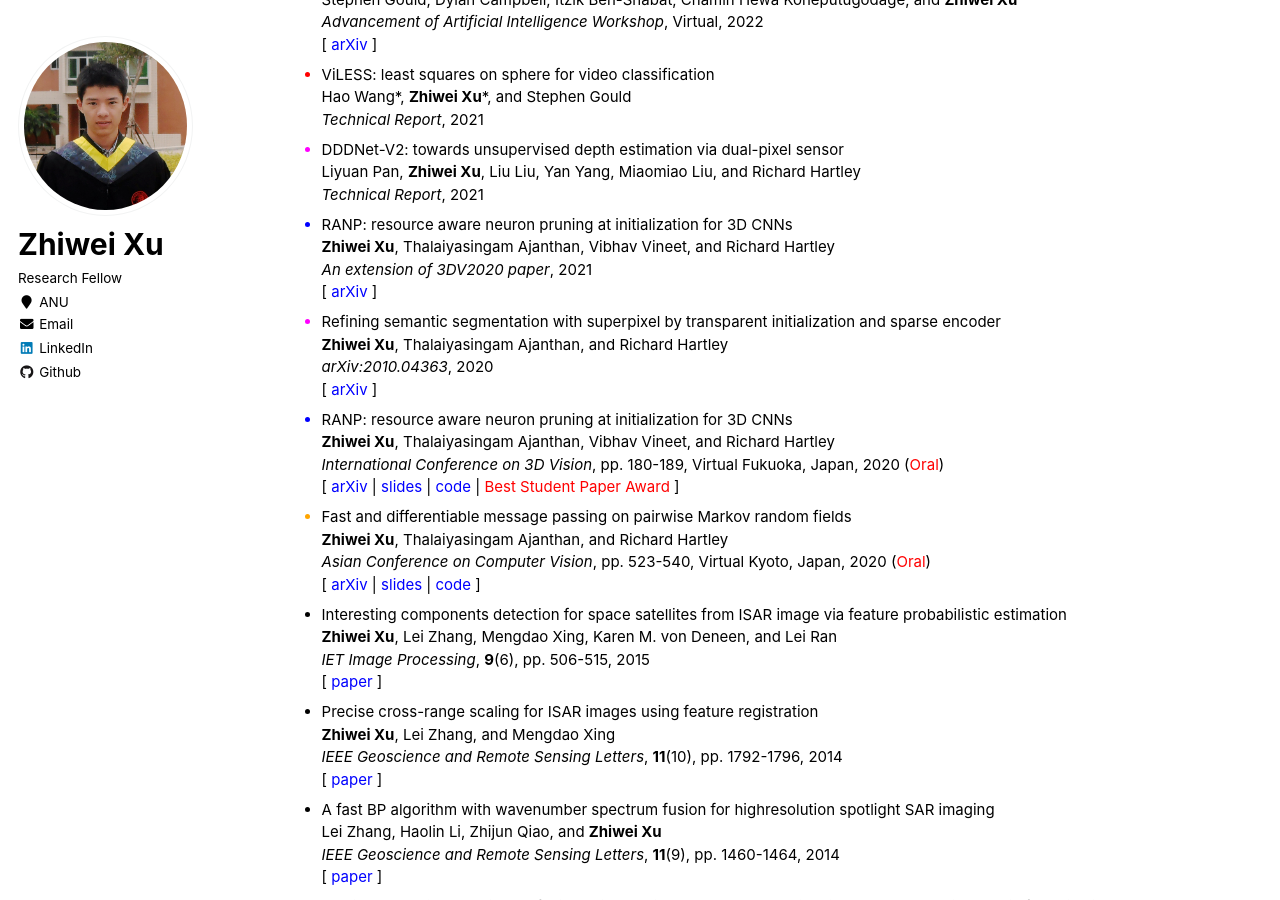
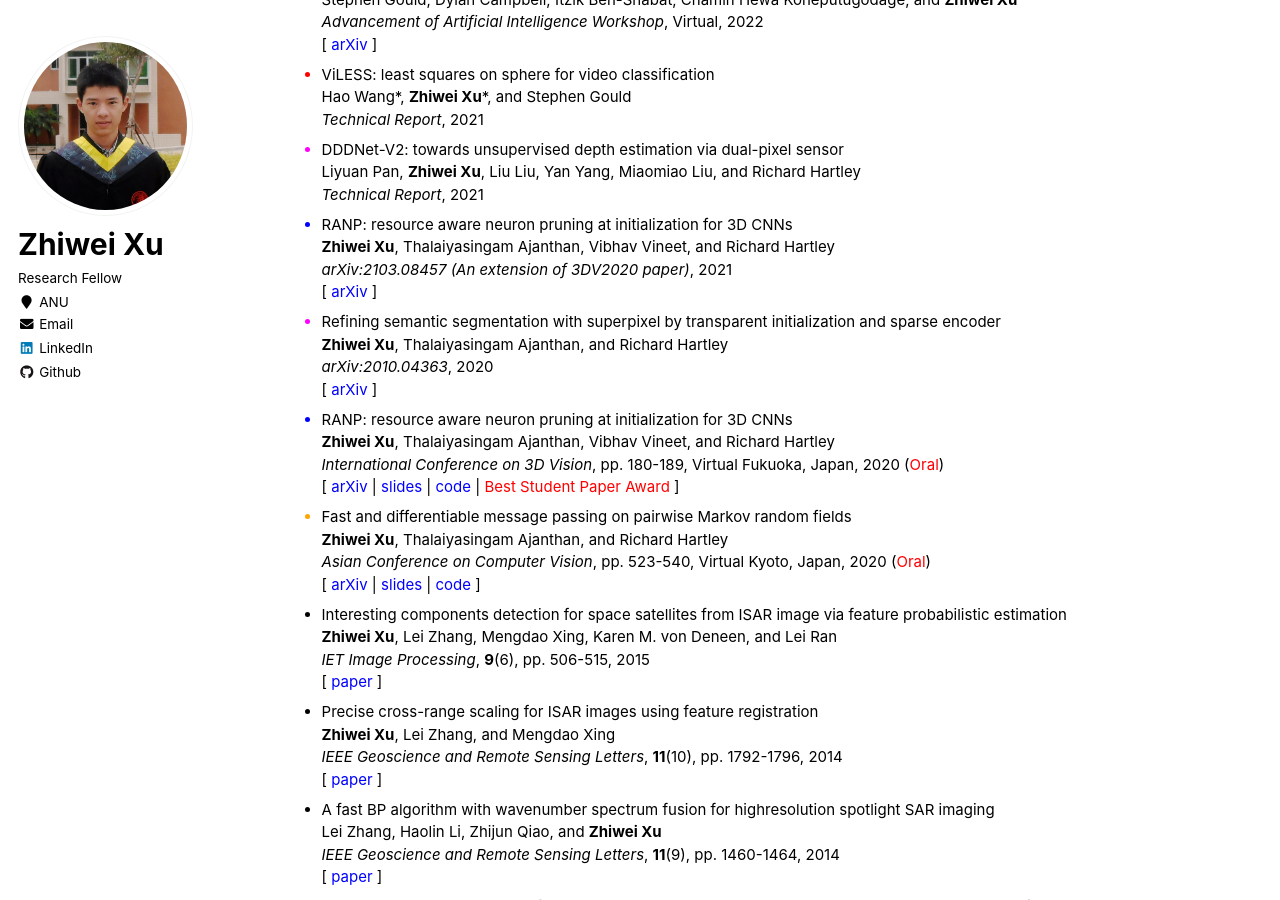
Before and after one commit to zwxu064/zwxu064.github.io, a Jekyll site: the page built from _pages/about.html, in a window 1280 px wide and 900 px high, scrolled down 1789 px. Built offline with Jekyll 4.4.1, drawn with Linux system fonts in a browser that asks for light colours.

Commit message:
Update about.html

```diff
--- a/_pages/about.html
+++ b/_pages/about.html
@@ -94,7 +94,7 @@ redirect_from:
 
   <li style="color:blue"><div><span style="color:black">RANP: resource aware neuron pruning at initialization for 3D CNNs</span></div>
       <div><span style="color:black"><strong>Zhiwei Xu</strong>, Thalaiyasingam Ajanthan, Vibhav Vineet, and Richard Hartley</span></div>
-      <div><span style="color:black"><i>An extension of 3DV2020 paper</i>, 2021</span></div>
+      <div><span style="color:black"><i>arXiv:2103.08457 (An extension of 3DV2020 paper)</i>, 2021</span></div>
       <div><span style="color:black">[ <a href="https://arxiv.org/abs/2103.08457" target="_blank">arXiv</a> ]</span></div>
   </li>
 
```
